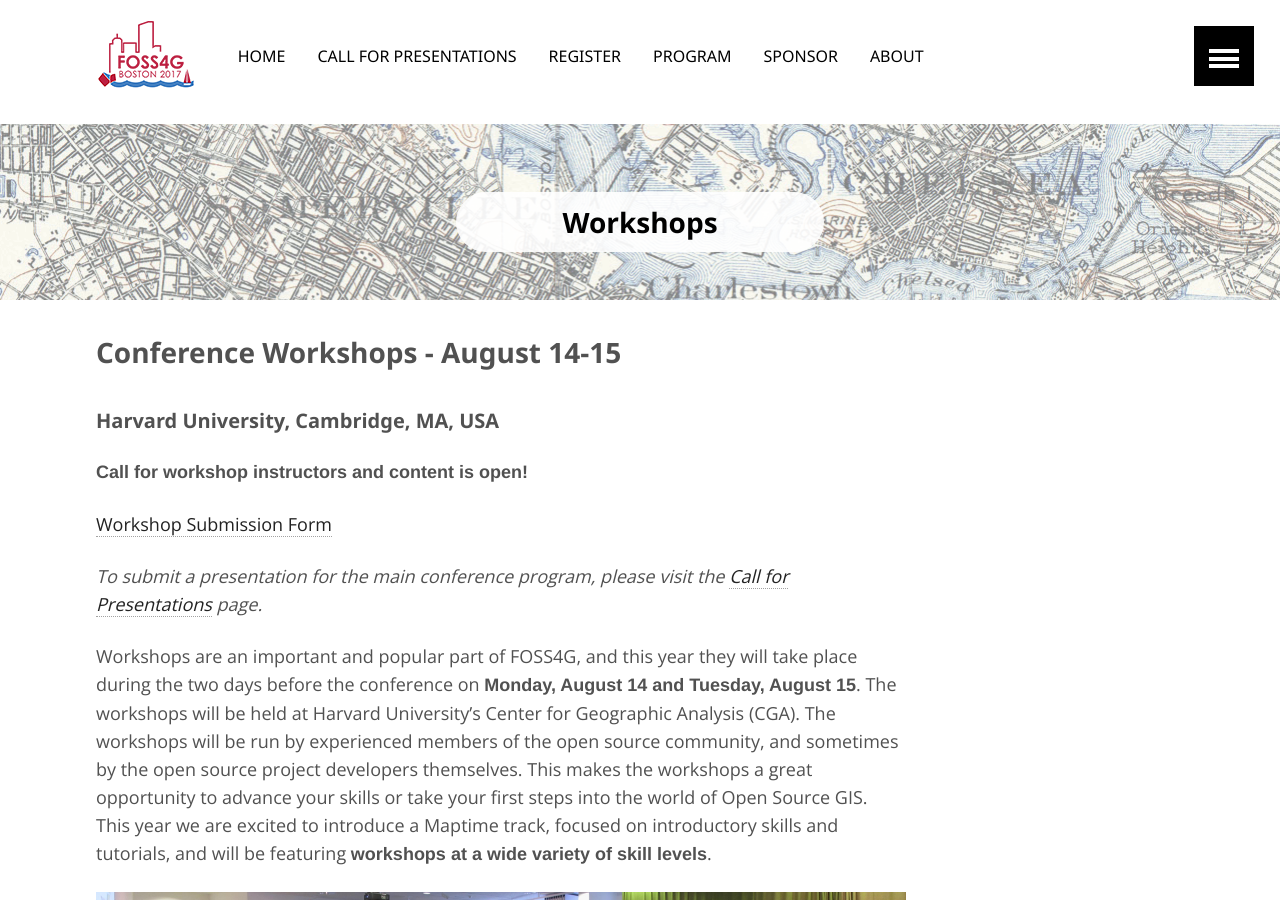
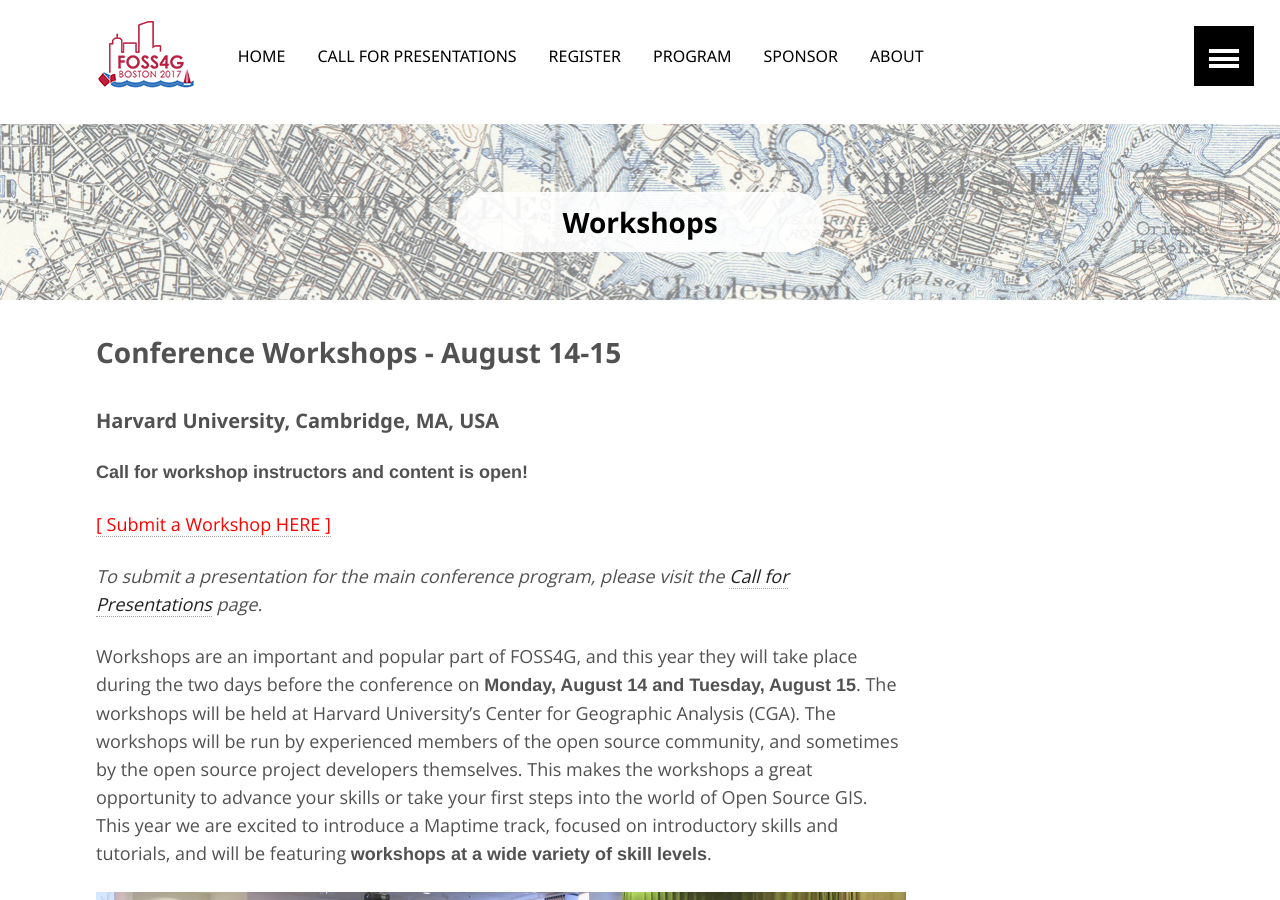
Before and after one commit to AvidGeo/foss4g2017-dev, a Jekyll site: the page built from workshops/index.md, in a window 1280 px wide and 900 px high. Built offline with Jekyll 4.4.1, drawn with Linux system fonts in a browser that asks for light colours; some of the changed text lies outside the part shown.

```diff
--- a/workshops/index.md
+++ b/workshops/index.md
@@ -16,7 +16,7 @@
 
 <strong>Call for workshop instructors and content is open!</strong>
 
-[Workshop Submission Form](https://goo.gl/forms/K11bcwa5xkpmYAsA3)
+<a href="https://goo.gl/forms/K11bcwa5xkpmYAsA3" style="color: red;">[ Submit a Workshop HERE ]</a>
 
 <em>To submit a presentation for the main conference program, please visit the <a href="../call-for-presentations">Call for Presentations</a> page.</em>
 
@@ -56,7 +56,7 @@
 
 If you have interest in leading a workshop, we encourage you to submit a proposal. Submissions will be accepted until Monday, March 13, 2017, and can be submitted at the following link:
 
-[Workshop Submission Form](https://goo.gl/forms/K11bcwa5xkpmYAsA3)
+<a href="https://goo.gl/forms/K11bcwa5xkpmYAsA3" style="color: red;">[ Submit a Workshop HERE ]</a>
 
 Workshop proposals should contain the following information:
 
@@ -84,4 +84,4 @@
 Detailed Workshop Program | April 3, 2017
 Workshops Take Place at Harvard | August 14/15, 2017
 
-[Workshop Submission Form](https://goo.gl/forms/K11bcwa5xkpmYAsA3)
+<a href="https://goo.gl/forms/K11bcwa5xkpmYAsA3" style="color: red;">[ Submit a Workshop HERE ]</a>
```
